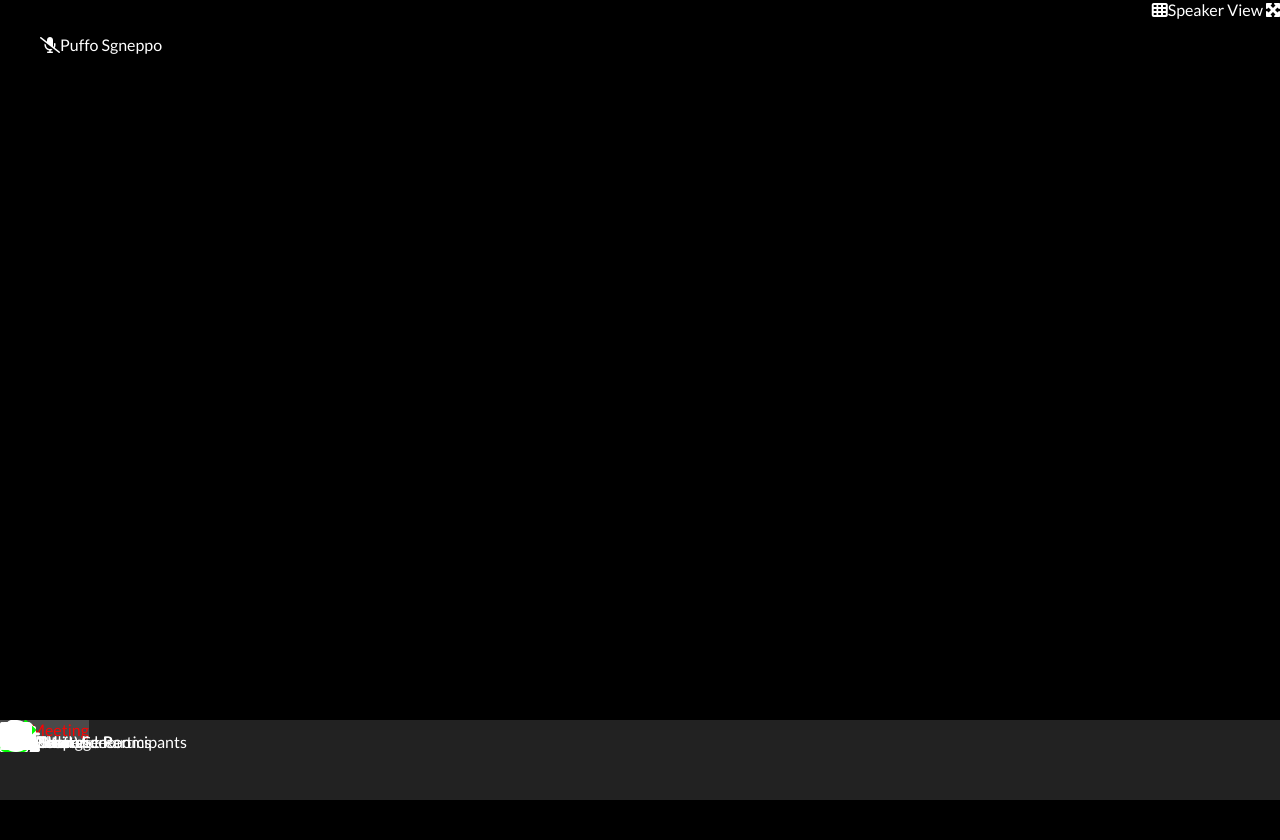
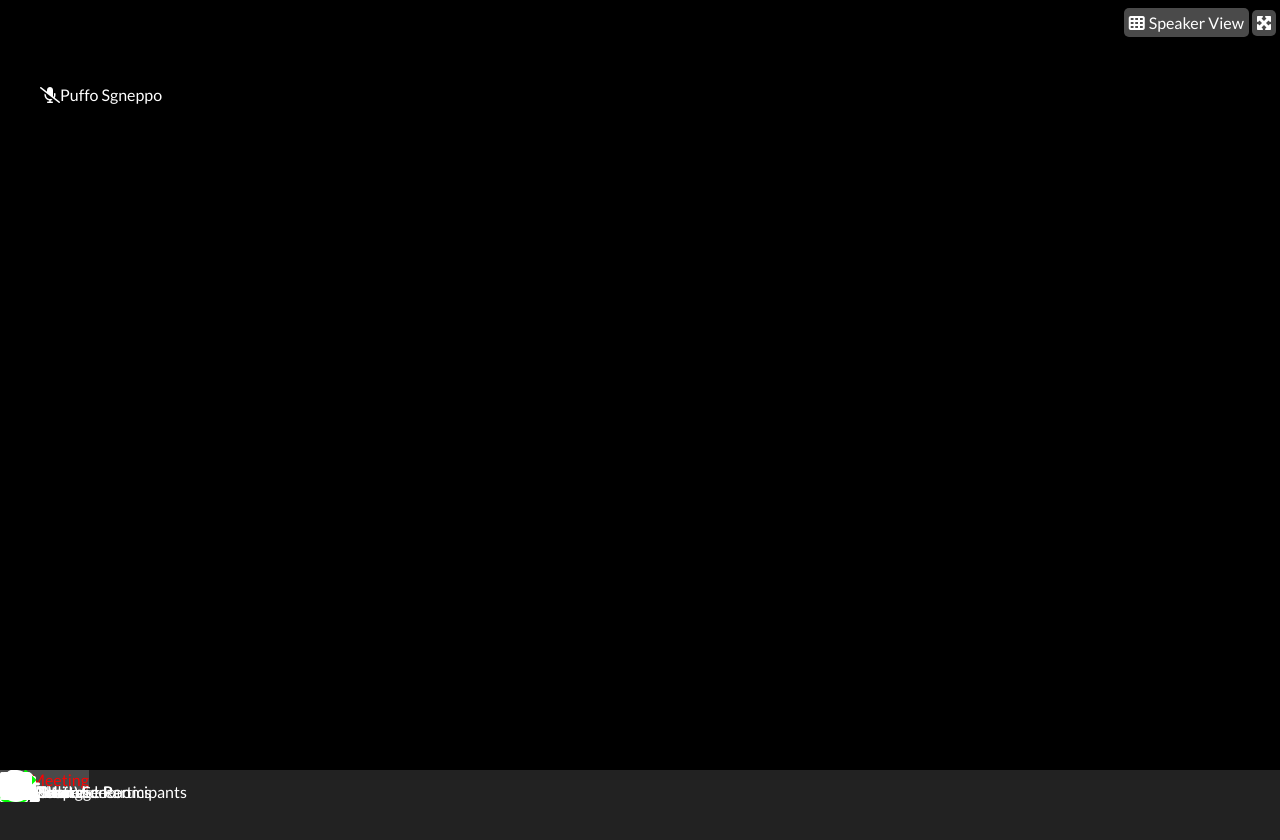
Before and after one commit to Stefano-In91/html-css-zoom, a plain HTML site: page index.html in a window 1280 px wide. Before the commit the page ends 800 px from the top, so only its background shows below. Drawn offline with Linux system fonts and the light colour scheme.

Commit message:
terrible header

```diff
--- a/css/style.css
+++ b/css/style.css
@@ -12,7 +12,7 @@ body {
 }
 header {
     height: 30px;
-    text-align: right;
+    margin: 10px 0 40px;
 }
 /* Main container */
 main {
@@ -31,9 +31,23 @@ footer {
 .row {
     display: flex;
 }
+ul {
+    list-style: none;
+}
 /*--------------
     HEADER
 --------------*/
+header > div {
+    text-align: right;
+}
+header > div > * {
+    background-color: #4a4a4a;
+    padding: 5px;
+    border-radius: 5px;
+}
+header i {
+    margin-right: 4px;
+}
 /*--------------
     MAIN
 --------------*/
--- a/index.html
+++ b/index.html
@@ -16,8 +16,10 @@
     <body>
         <!-- Header -->
         <header>
-            <span><i class="fas fa-th"></i>Speaker View</span>
-            <i class="fas fa-expand-arrows-alt"></i>
+            <div>
+                <span><i class="fas fa-th"></i>Speaker View</span>
+                <i class="fas fa-expand-arrows-alt"></i>
+            </div>
         </header>
         <!-- /Header -->
         <!-- Main -->
```
